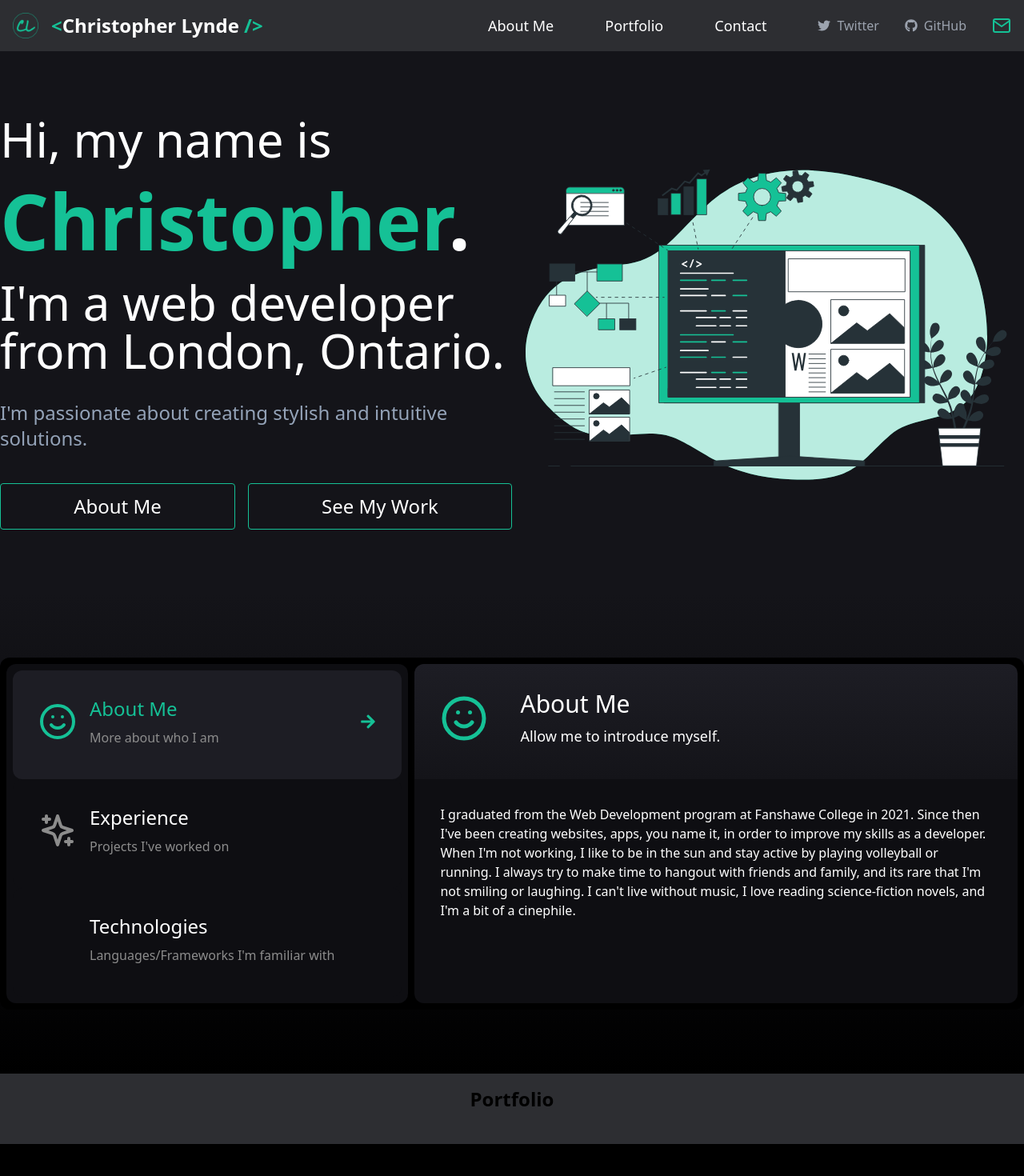
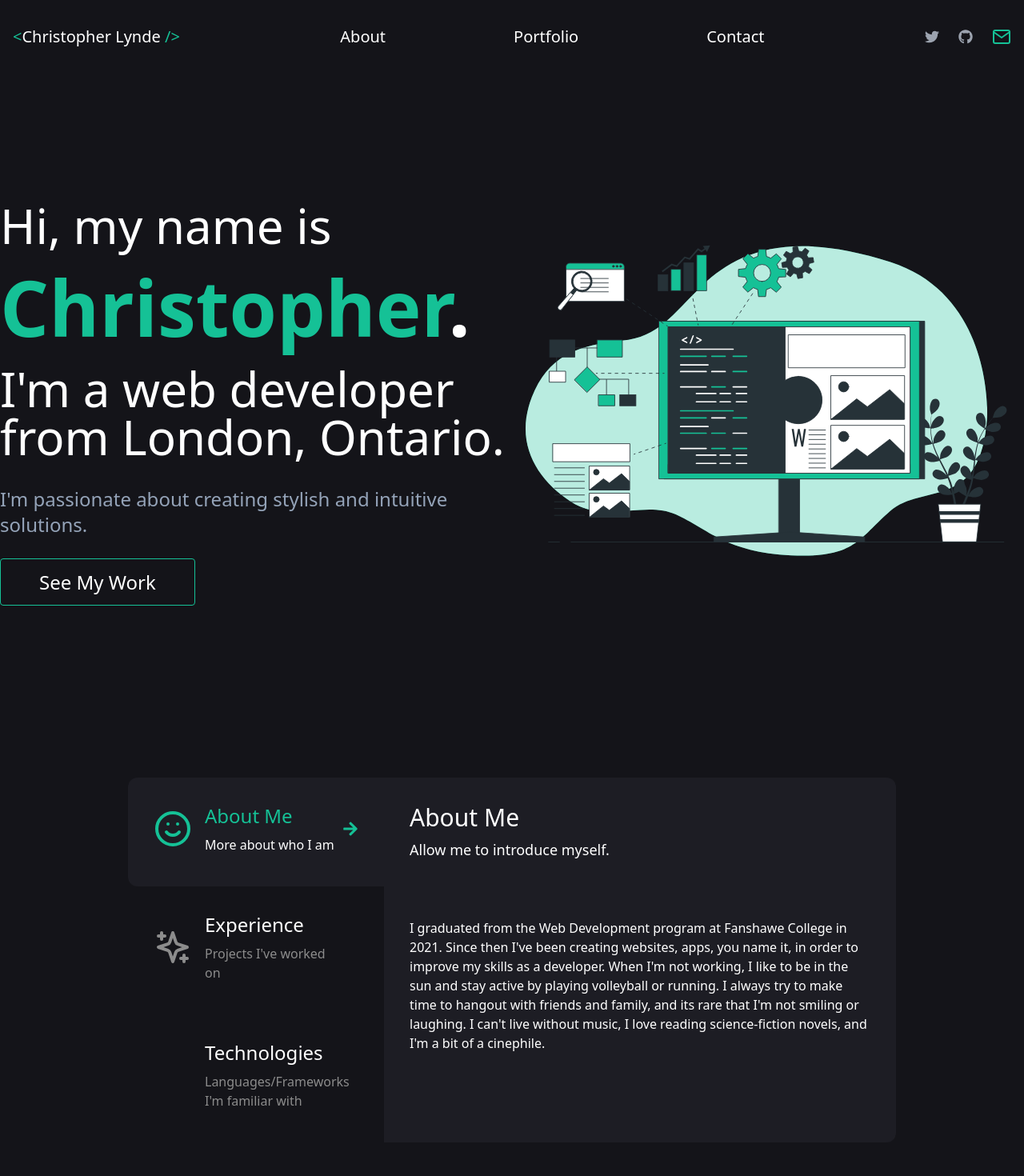
Before and after one commit to LyndeCS/portfolio-site, a React (Vite) app: page / in a window 1280 px wide. Shown: the top 1470 px of the page at 80% size. Built offline with nearby package versions, Linux system fonts and the light colour scheme; some icons are missing.

Commit message:
Noise reduction style tweaks

```diff
--- a/src/components/About.jsx
+++ b/src/components/About.jsx
@@ -40,15 +40,15 @@ const About = () => {
   };
 
   return (
-    <section className="bg-gradient-to-b from-smoke-500 to-black py-20">
-      <div className="container mx-auto flex bg-black p-2 rounded-xl space-x-2">
+    <section className="bg-smoke-500 py-20">
+      <div className="container mx-auto justify-center flex rounded-xl">
         {/* Left container with vertically stacked cards */}
-        <div className="w-2/5 bg-smoke-700 p-2 rounded-xl">
+        <div className="w-1/4 rounded-xl">
           {Object.keys(cardData).map((card) => (
             <div
               key={card}
-              className={`p-8 rounded-xl ${
-                activeCard === card ? 'bg-smoke-300 cursor-default' : 'bg-smoke-700 cursor-pointer hover:bg-smoke-500'
+              className={`p-8 rounded-l-xl ${
+                activeCard === card ? 'bg-smoke-300 cursor-default' : 'cursor-pointer hover:bg-smoke-500'
               }`}
               onClick={() => handleCardClick(card)}
             >
@@ -56,7 +56,7 @@ const About = () => {
                     <div className={`text-5xl ${activeCard === card ? 'text-meadow-500' : 'text-[#8c8c8c]'}`}>{cardData[card].icon}</div>
                     <div className="pl-4">
               <h3 className={`text-2xl pb-2 ${activeCard === card ? 'text-meadow-500' : 'text-white'}`}>{cardData[card].heading}</h3>
-              <p className="text-[#8c8c8c]">{cardData[card].cardSubheading}</p>
+              <p className={`${activeCard === card ? 'text-white' : 'text-[#8c8c8c]'}`}>{cardData[card].cardSubheading}</p>
               </div>
                <div className={`text-meadow-500 text-xl ml-auto ${activeCard === card ? 'visible' : 'invisible'}`}><FaArrowRight/></div>
               </div>
@@ -64,23 +64,20 @@ const About = () => {
           ))}
         </div>
         {/* Right container with dynamic content */}
-        <div className="w-3/5 rounded-xl">
+        <div className="w-2/4 rounded-r-xl bg-smoke-300">
             <div className="flex w-full h-full flex-col">
-                <div className="p-8 bg-gradient-to-b from-smoke-300 to-smoke-500 rounded-t-xl">
+                <div className="p-8 rounded-t-xl">
                     <div className="flex items-center pb-2">
-                        <span className="text-6xl text-meadow-500 pr-2">
-                            {cardData[activeCard].icon}
-                        </span>
-                        <div className="pl-8">
+                        <div className="">
                             <h2 className="text-3xl text-white pb-2">{cardData[activeCard].heading}</h2>
                             <h3 className="text-lg text-white">{cardData[activeCard].descSubheading}</h3>
                         </div>
                     </div>
                 </div>
-                <div className="p-8 bg-smoke-700 rounded-b-xl h-full">
+                <div className="p-8 rounded-b-xl h-full">
                     <p className="text-white">{cardData[activeCard].description}</p>
                 </div>
-          </div>
+            </div>
         </div>
       </div>
     </section>
--- a/src/components/Hero.jsx
+++ b/src/components/Hero.jsx
@@ -1,25 +1,18 @@
 import React from 'react';
-import webDevSvg from '../assets/art/webdev.svg';
 import softwareSvg from '../assets/art/software.svg';
 
 const Hero = () => {
   return (
-    <section className="bg-smoke-500 text-white py-20">
+    <section className="bg-smoke-500 text-white min-h-screen pt-40">
        <div className="container mx-auto flex items-center justify-stretch">
         <div className="w-1/2">
         <h1 className="text-6xl mb-6">Hi, my name is</h1>
         <h2 className="text-8xl font-bold mb-6"><span className="text-meadow-500">Christopher</span>.</h2>
         <h3 className="text-6xl mb-8">I'm a web developer<br/> from London, Ontario.</h3>
         <p className="text-2xl mb-10 text-slate-400">I'm passionate about creating stylish and intuitive solutions.</p>
-        <div className="container mx-auto text-center mt-6 md:mt-0">
-         <div className="flex justify-center md:justify-start space-x-4">
-          <a href="#about" className="flex-grow bg-transparent border border-meadow-500 text-white py-3 px-6 rounded text-2xl hover:shadow-meadow-500 hover:shadow-inner2 hover:tracking-widest transition-all duration-700 hover:flex-grow-[4]">About Me</a>
-          <a href="#portfolio" className="flex-grow bg-transparent border border-meadow-500 text-white py-3 px-6 rounded text-2xl hover:shadow-meadow-500 hover:shadow-inner2 hover:tracking-widest transition-all duration-700 hover:flex-grow-[4]">See My Work</a>
-         </div>
-        </div>
+          <a href="#portfolio" className="bg-transparent border border-meadow-500 text-white py-3 px-12 rounded text-2xl transition-all duration-700 hover:bg-meadow-100 hover:bg-opacity-5">See My Work</a>
         </div>
         <div className="flex-grow">
-          {/* <img src={webDevSvg} alt="Web Dev Illustration" className="w-full h-full" /> */}
           <img src={softwareSvg} alt="Software Illustration" className="w-full h-full" />
         </div>
       </div>
--- a/src/components/Navbar.jsx
+++ b/src/components/Navbar.jsx
@@ -5,29 +5,25 @@ import logo from '../assets/logo.png';
 
 const Navbar = () => {
   return (
-    <nav className="bg-shark-500 py-4">
-      <div className="container mx-auto flex justify-end items-center px-4">
-       <div className="flex items-center space-x-4">
-          <img src={logo} alt="Logo" className="w-8 h-8" />
-          <div className="text-white text-2xl font-bold"><span className="text-meadow-500">&lt;</span>Christopher Lynde <span className="text-meadow-500">&#47;&gt;</span></div>
+    <nav className="bg-smoke-500 py-8">
+      <div className="container mx-auto flex justify-between items-center px-4">
+          <div className="text-white text-xl"><span className="text-meadow-500">&lt;</span>Christopher Lynde <span className="text-meadow-500">&#47;&gt;</span></div>
+        <div className="space-x-40">
+          <a className="text-white hover:text-meadow-500 text-xl transition duration-300 ease-in-out" href="#about">About</a>
+          <a className="text-white hover:text-meadow-500 text-xl transition duration-300 ease-in-out" href="#portfolio">Portfolio</a>
+          <a className="text-white hover:text-meadow-500 text-xl transition duration-300 ease-in-out" href="#contact">Contact</a>
         </div>
 
-        <div className="ml-auto mr-16 space-x-16">
-          <a className="text-white hover:text-meadow-500 text-lg transition duration-300 ease-in-out" href="#about">About Me</a>
-          <a className="text-white hover:text-meadow-500 text-lg transition duration-300 ease-in-out" href="#portfolio">Portfolio</a>
-          <a className="text-white hover:text-meadow-500 text-lg transition duration-300 ease-in-out" href="#contact">Contact</a>
-        </div>
-
-        <div className="flex items-center space-x-8">
-          <a className="text-gray-400 hover:text-meadow-500 transition duration-300 ease-in-out flex items-center space-x-2" href="https://twitter.com">
+        <div className="flex items-center space-x-4">
+          <a className="text-lg text-gray-400 hover:text-meadow-500 transition duration-300 ease-in-out flex items-center space-x-2" href="https://twitter.com">
             <FaTwitter />
-            <span>Twitter</span>
+            <span></span>
           </a>
-          <a className="text-gray-400 hover:text-meadow-500 transition duration-300 ease-in-out flex items-center space-x-2" href="https://github.com">
+          <a className="text-lg text-gray-400 hover:text-meadow-500 transition duration-300 ease-in-out flex items-center space-x-2" href="https://github.com">
             <FaGithub />
-            <span>GitHub</span>
+            <span></span>
           </a>
-          <a className="text-meadow-500 hover:text-meadow-700 transition duration-300 ease-in-out" href="mailto:lyndechris@gmail.com">
+          <a className="text-lg text-meadow-500 hover:text-meadow-700 transition duration-300 ease-in-out" href="mailto:lyndechris@gmail.com">
             <FiMail size={24}/>
           </a>
         </div>
```
